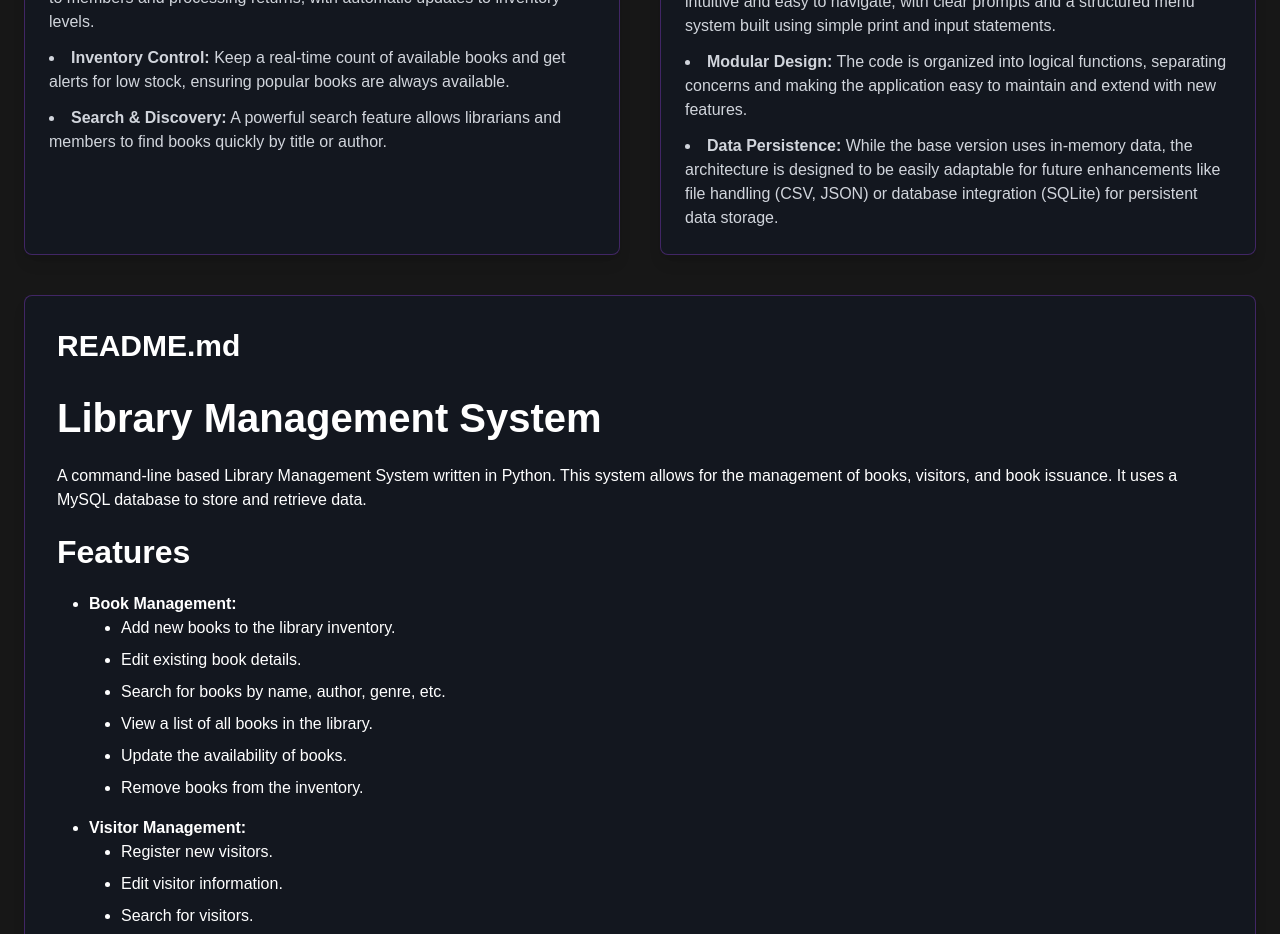
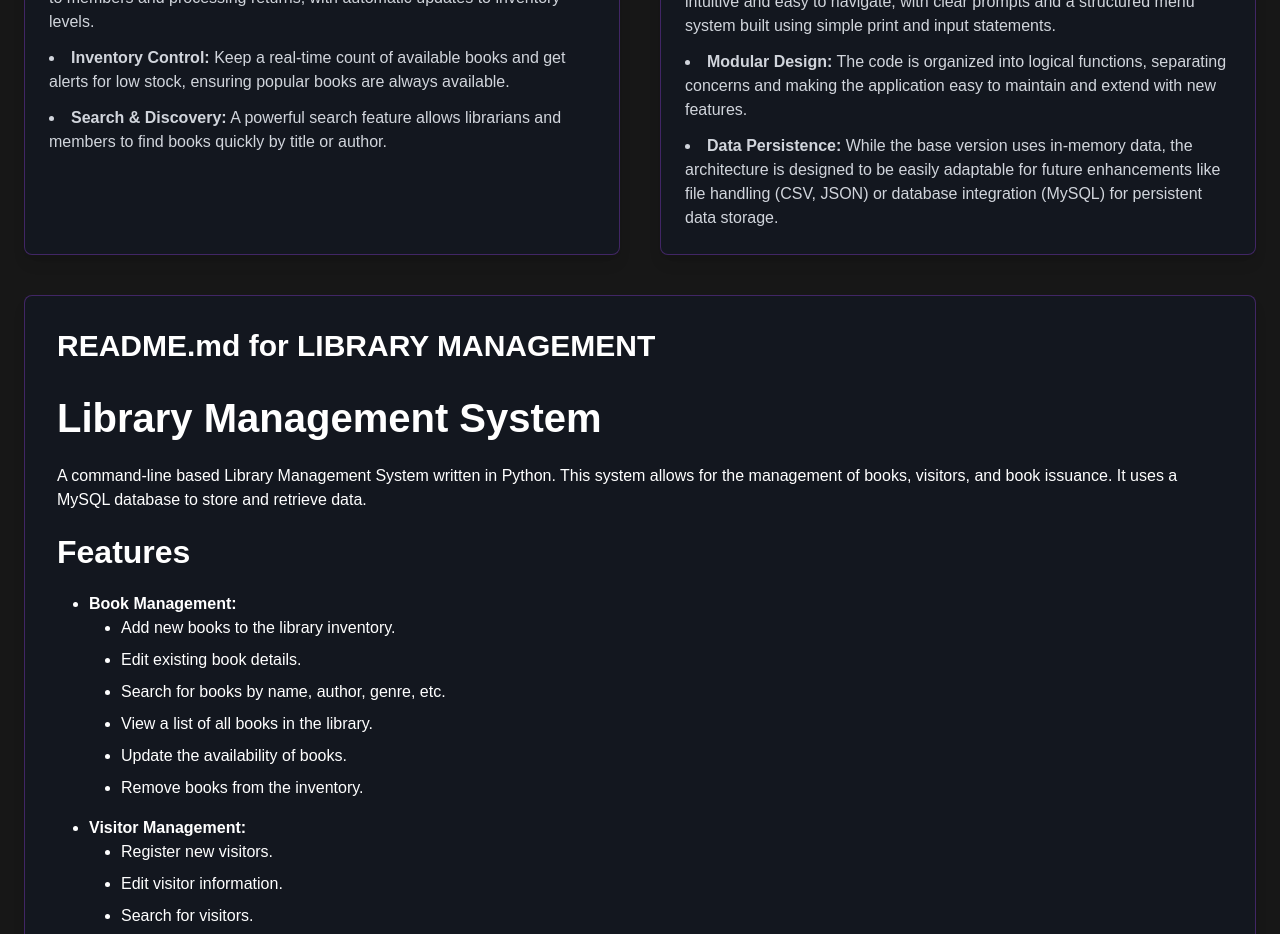
Before and after one commit to DakshSingh-GitHub/PortfolioWebApp, a Next.js app: page /projects/library-management in a window 1280 px wide. Shown: the part 1380-2314 px from the top of the page. Built offline with nearby package versions, Linux system fonts and the light colour scheme.

Commit message:
Fixed the deployment bug with @ts-expect-error, modified the glow effect to match with general ui of the app

```diff
--- a/app/layout.tsx
+++ b/app/layout.tsx
@@ -1,6 +1,5 @@
 import type { Metadata } from "next";
 import { Geist, Geist_Mono, Oxanium } from "next/font/google";
-// @ts-expect-error - Importing CSS Module global.css
 import "@/app/globals.css";
 import Navbar from "@/components/global/Navbar";
 import Footer from "@/components/global/Footer";
--- a/app/projects/library-management/page.tsx
+++ b/app/projects/library-management/page.tsx
@@ -5,7 +5,6 @@ import Image from "next/image";
 import { useEffect, useState } from "react";
 import ReactMarkdown from "react-markdown";
 import remarkGfm from "remark-gfm";
-// @ts-expect-error - Importing CSS Module markdown.css
 import "../../markdown.css";
 
 export default function LibraryManagementPage() {
@@ -37,13 +36,15 @@ export default function LibraryManagementPage() {
                     alt="Library Management System CLI"
                     width={800}
                     height={450}
-                    className="rounded-lg shadow-2xl border-4 border-purple-500/50"
+                    className={`rounded-lg shadow-2xl border-4 border-purple-500/50 ${classNames.textGlowEffect}`}
                 />
             </div>
 
-            <div className="bg-gray-900/50 p-8 rounded-lg shadow-lg border border-purple-500/30 my-10">
+            <div
+                className={`bg-gray-900/50 p-8 rounded-lg shadow-lg border border-purple-500/30 my-10 ${classNames.boxHoverEffect}`}
+            >
                 <h2
-                    className={`text-3xl font-bold mb-6 ${classNames.spanText}`}
+                    className={`text-3xl font-bold mb-6 ${classNames.spanText} ${classNames.textGlowEffect}}`}
                 >
                     Project Overview
                 </h2>
@@ -61,9 +62,11 @@ export default function LibraryManagementPage() {
             </div>
 
             <div className="grid md:grid-cols-2 gap-10 my-10">
-                <div className="bg-gray-900/50 p-6 rounded-lg shadow-lg border border-purple-500/30">
+                <div
+                    className={`bg-gray-900/50 p-6 rounded-lg shadow-lg border border-purple-500/30 ${classNames.boxHoverEffect}`}
+                >
                     <h3
-                        className={`text-2xl font-semibold mb-4 ${classNames.spanText}`}
+                        className={`text-2xl font-semibold mb-4 ${classNames.spanText} ${classNames.textGlowEffect}`}
                     >
                         Core Functionalities
                     </h3>
@@ -111,9 +114,11 @@ export default function LibraryManagementPage() {
                     </ul>
                 </div>
 
-                <div className="bg-gray-900/50 p-6 rounded-lg shadow-lg border border-purple-500/30">
+                <div
+                    className={`bg-gray-900/50 p-6 rounded-lg shadow-lg border border-purple-500/30 ${classNames.boxHoverEffect}`}
+                >
                     <h3
-                        className={`text-2xl font-semibold mb-4 ${classNames.spanText}`}
+                        className={`text-2xl font-semibold mb-4 ${classNames.spanText} ${classNames.textGlowEffect}`}
                     >
                         Technical Deep Dive
                     </h3>
@@ -156,18 +161,20 @@ export default function LibraryManagementPage() {
                             While the base version uses in-memory data, the
                             architecture is designed to be easily adaptable for
                             future enhancements like file handling (CSV, JSON)
-                            or database integration (SQLite) for persistent data
+                            or database integration (MySQL) for persistent data
                             storage.
                         </li>
                     </ul>
                 </div>
             </div>
 
-            <div className="bg-gray-900/50 p-8 rounded-lg shadow-lg border border-purple-500/30 my-10">
+            <div
+                className={`bg-gray-900/50 p-8 rounded-lg shadow-lg border border-purple-500/30 my-10 ${classNames.boxHoverEffect}`}
+            >
                 <h2
-                    className={`text-3xl font-bold mb-6 ${classNames.spanText}`}
+                    className={`text-3xl font-bold mb-6 ${classNames.spanText} ${classNames.textGlowEffect}`}
                 >
-                    README.md
+                    README.md for LIBRARY MANAGEMENT
                 </h2>
                 <div className="markdown-container">
                     <ReactMarkdown remarkPlugins={[remarkGfm]}>
--- a/components/styles.tsx
+++ b/components/styles.tsx
@@ -1,12 +1,16 @@
 export const classNames = {
-    cardparent_divisions: "w-full md:w-1/2 flex justify-center flex-col items-center p-4 md:p-10 md:pl-20 cursor-default",
+    cardparent_divisions:
+        "w-full md:w-1/2 flex justify-center flex-col items-center p-4 md:p-10 md:pl-20 cursor-default",
     cardparent_division_h1: "text-4xl text-center underline",
     cardparent_division_p: "text-left",
-    textGlowEffect: "transition-all duration-300 ease-in-out hover:filter hover:drop-shadow-[0_0_8px_rgba(124,58,237,1.0)]",
+    textGlowEffect:
+        "transition-all duration-300 ease-in-out hover:filter hover:drop-shadow-[0_0_8px_rgba(124,58,237,1.0)]",
     spanText: "font-bold",
     cardparent_list: "list-disc list-inside",
     cardparent_list_span: "font-bold",
     card: "border-2 border-black rounded-lg m-4 transition-all duration-300 ease-in-out hover:shadow-[0_0_20px_rgba(139,_92,_246,_0.5)] overflow-hidden",
+    boxHoverEffect:
+        "transition-all duration-300 ease-in-out hover:shadow-[0_0_20px_rgba(139,92,246,0.5)] hover:border-purple-500",
 
     aboutHeader: "text-5xl font-bold mb-6 text-center",
 };
```
